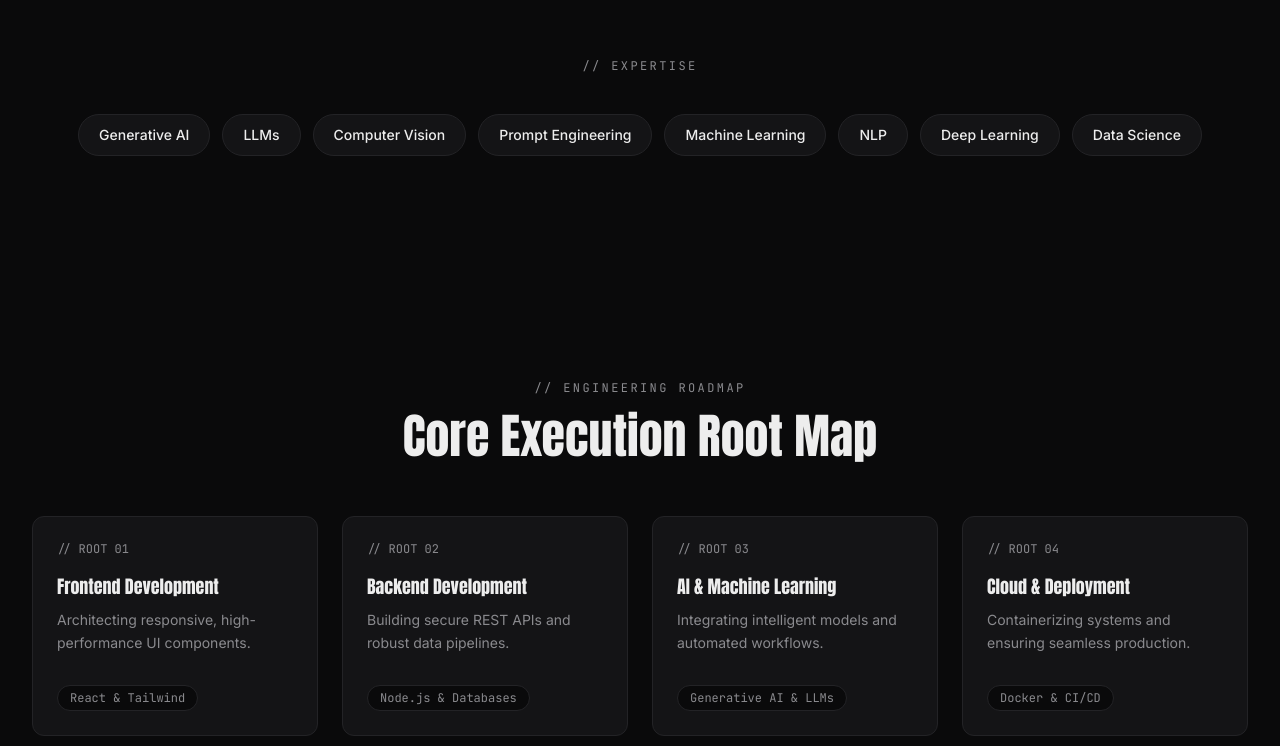
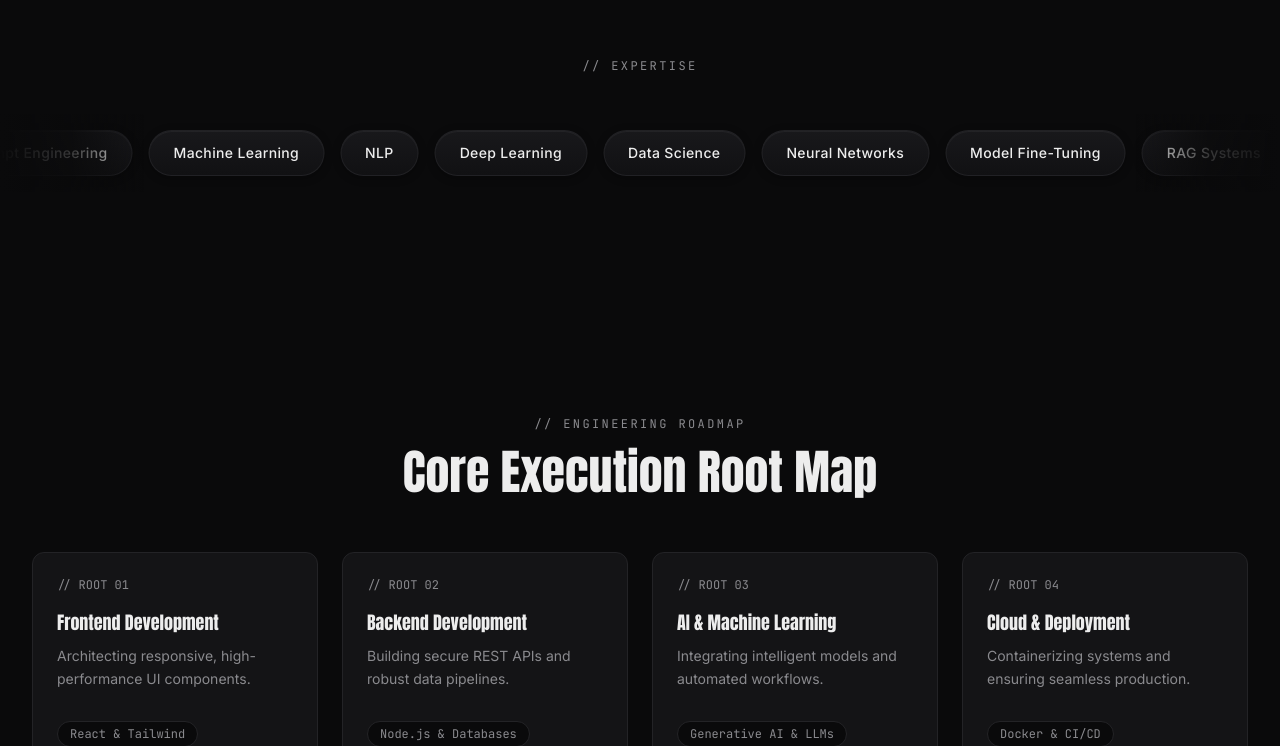
Before and after one commit to vedabrands/portfolio, a Next.js app: page / in a window 1280 px wide. Shown: the part 1480-2226 px from the top of the page. Built offline with nearby package versions, Linux system fonts and the light colour scheme.

Commit message:
feat(skills): seamless infinite scrolling marquee with hover pause and glowing pill bulge

```diff
--- a/src/components/Skills.tsx
+++ b/src/components/Skills.tsx
@@ -7,25 +7,58 @@ const skills = [
   "NLP",
   "Deep Learning",
   "Data Science",
+  "Neural Networks",
+  "Model Fine-Tuning",
+  "RAG Systems",
+  "Vector Databases",
 ];
 
 export default function Skills() {
   return (
-    <section id="expertise" className="py-20 md:py-28">
+    <section id="expertise" className="py-20 md:py-28 overflow-hidden">
       <div className="max-w-7xl mx-auto px-4 sm:px-6 lg:px-8">
         <p className="font-mono text-xs text-muted tracking-[0.2em] uppercase text-center mb-10">
           {"// Expertise"}
         </p>
+      </div>
 
-        <div id="skills" className="flex flex-wrap justify-center gap-3">
-          {skills.map((skill) => (
-            <span
-              key={skill}
-              className="px-5 py-2.5 text-sm font-medium text-foreground bg-card border border-card-border rounded-full"
-            >
-              {skill}
-            </span>
-          ))}
+      {/* Marquee Wrapper with soft edge gradient masks */}
+      <div
+        id="skills"
+        className="group relative w-full overflow-hidden py-4 select-none"
+      >
+        {/* Left & Right Edge Gradient Fades for seamless entry/exit */}
+        <div className="absolute left-0 top-0 bottom-0 w-16 sm:w-24 md:w-36 z-20 pointer-events-none bg-gradient-to-r from-background via-background/80 to-transparent" />
+        <div className="absolute right-0 top-0 bottom-0 w-16 sm:w-24 md:w-36 z-20 pointer-events-none bg-gradient-to-l from-background via-background/80 to-transparent" />
+
+        {/* Marquee Track Container: pauses when cursor hovers ANYWHERE in the marquee row */}
+        <div className="flex w-max">
+          {/* First Track */}
+          <div className="flex shrink-0 items-center gap-3 sm:gap-4 pr-3 sm:pr-4 animate-marquee group-hover:[animation-play-state:paused]">
+            {skills.map((skill, index) => (
+              <span
+                key={`skill-1-${index}`}
+                className="relative px-5 sm:px-6 py-2.5 sm:py-3 text-xs sm:text-sm font-medium tracking-wide text-foreground bg-gradient-to-b from-[#18181b] to-[#111113] border border-card-border/90 rounded-full cursor-pointer whitespace-nowrap shadow-[inset_0_1px_1px_rgba(255,255,255,0.06),0_2px_8px_rgba(0,0,0,0.3)] transition-all duration-300 ease-out transform hover:scale-[1.06] hover:z-30 hover:border-accent/70 hover:from-[#241e17] hover:to-[#171410] hover:text-[#F5CD79] hover:shadow-[inset_0_1px_1px_rgba(255,255,255,0.15),0_0_24px_rgba(217,164,65,0.28),0_8px_20px_rgba(0,0,0,0.5)]"
+              >
+                {skill}
+              </span>
+            ))}
+          </div>
+
+          {/* Second Track (Exact duplicate for seamless infinite wrap) */}
+          <div
+            className="flex shrink-0 items-center gap-3 sm:gap-4 pr-3 sm:pr-4 animate-marquee group-hover:[animation-play-state:paused]"
+            aria-hidden="true"
+          >
+            {skills.map((skill, index) => (
+              <span
+                key={`skill-2-${index}`}
+                className="relative px-5 sm:px-6 py-2.5 sm:py-3 text-xs sm:text-sm font-medium tracking-wide text-foreground bg-gradient-to-b from-[#18181b] to-[#111113] border border-card-border/90 rounded-full cursor-pointer whitespace-nowrap shadow-[inset_0_1px_1px_rgba(255,255,255,0.06),0_2px_8px_rgba(0,0,0,0.3)] transition-all duration-300 ease-out transform hover:scale-[1.06] hover:z-30 hover:border-accent/70 hover:from-[#241e17] hover:to-[#171410] hover:text-[#F5CD79] hover:shadow-[inset_0_1px_1px_rgba(255,255,255,0.15),0_0_24px_rgba(217,164,65,0.28),0_8px_20px_rgba(0,0,0,0.5)]"
+              >
+                {skill}
+              </span>
+            ))}
+          </div>
         </div>
       </div>
     </section>
--- a/tailwind.config.ts
+++ b/tailwind.config.ts
@@ -32,9 +32,14 @@ const config: Config = {
           "0%": { opacity: "0", transform: "translateY(20px)" },
           "100%": { opacity: "1", transform: "translateY(0)" },
         },
+        marquee: {
+          "0%": { transform: "translateX(0%)" },
+          "100%": { transform: "translateX(-100%)" },
+        },
       },
       animation: {
         "fade-up": "fade-up 0.6s ease-out forwards",
+        marquee: "marquee 26s linear infinite",
       },
     },
   },
```
